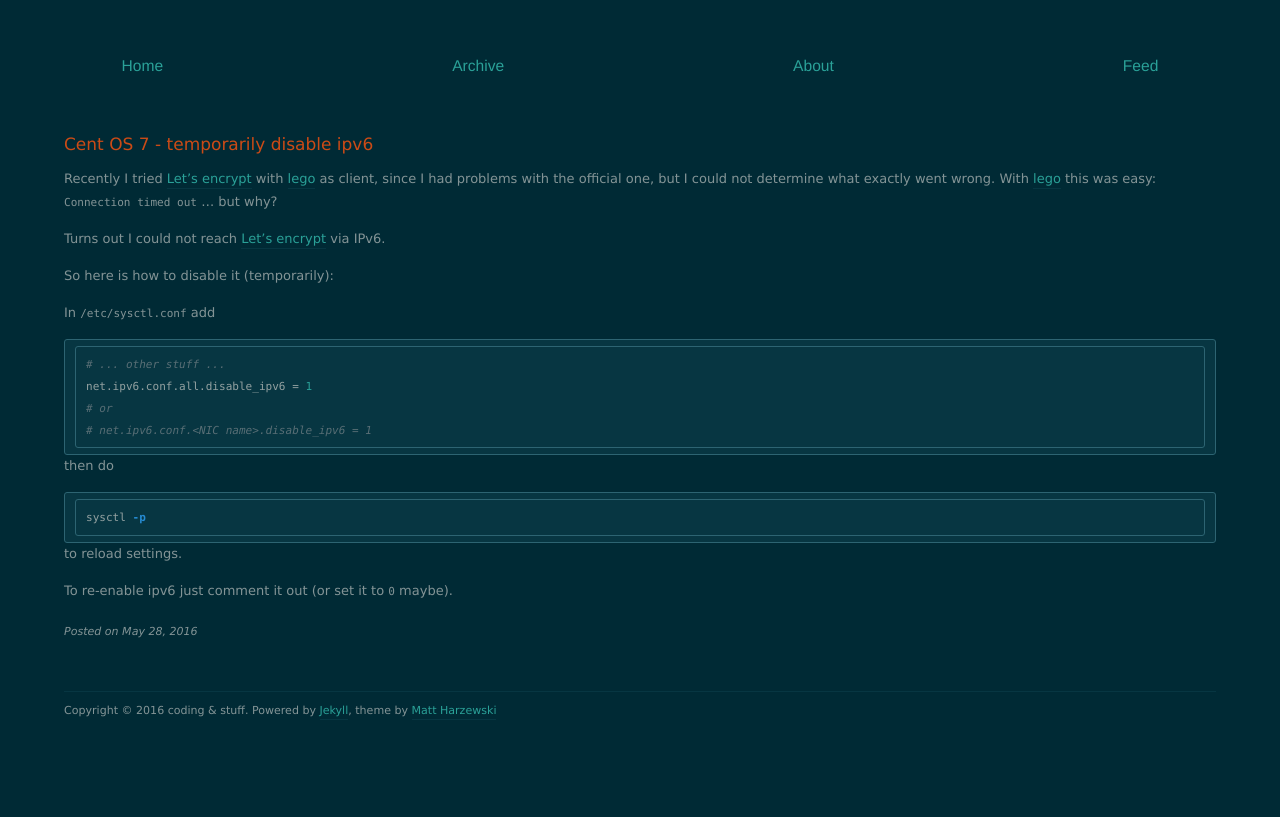
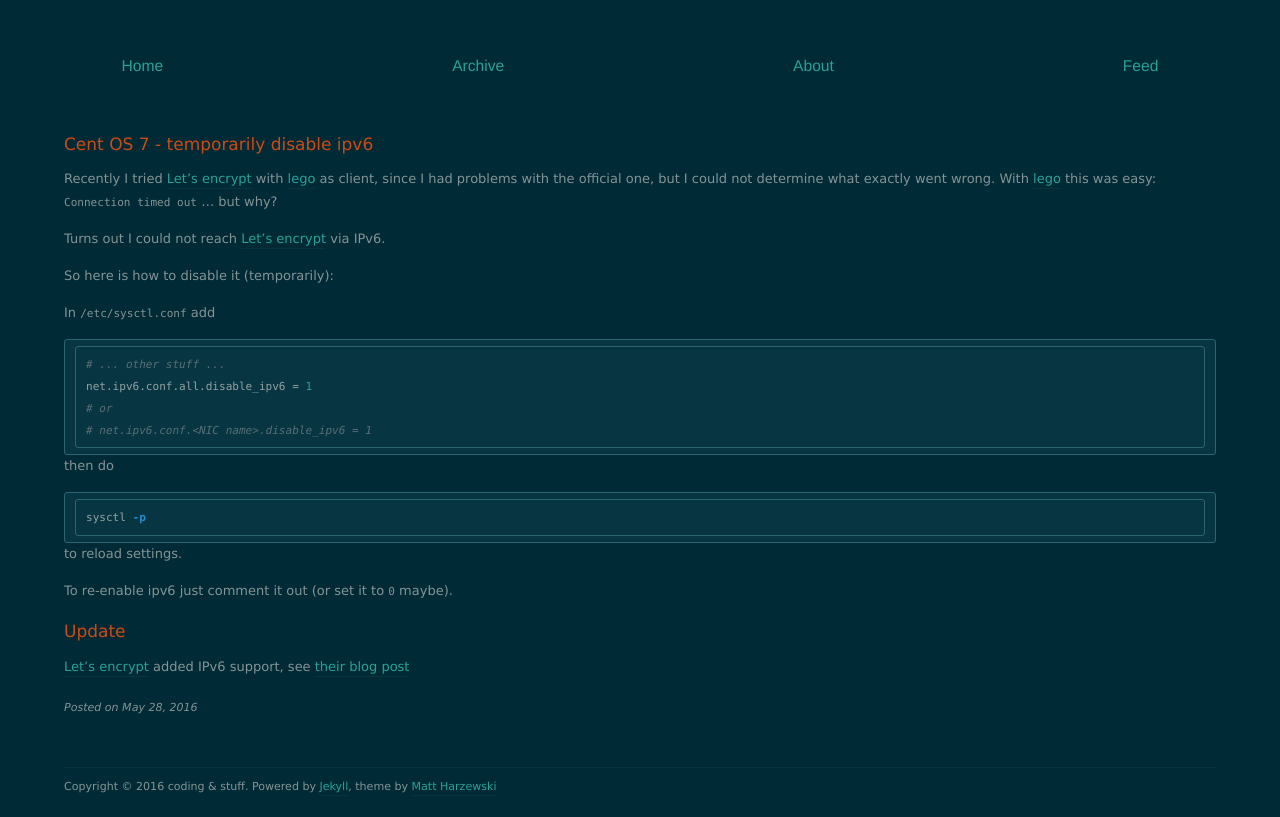
Before and after one commit to grossjonas/grossjonas.github.com, a Jekyll site: the page built from _posts/2016-05-28-centos7_disable_ipv6.markdown, in a window 1280 px wide, cut to the strip 158-975 px from the top of the page. Built offline with Jekyll 4.4.1, drawn with Linux system fonts in a browser that asks for light colours; before the commit the page ends 900 px from its top, so only the background shows below that.

Commit message:
update about let's encrypt and ipv6

```diff
--- a/_posts/2016-05-28-centos7_disable_ipv6.markdown
+++ b/_posts/2016-05-28-centos7_disable_ipv6.markdown
@@ -28,3 +28,7 @@ sysctl -p
 to reload settings.
 
 To re-enable ipv6 just comment it out (or set it to `0` maybe).
+
+# Update
+
+[Let's encrypt](https://letsencrypt.org/) added IPv6 support, see [their blog post](https://letsencrypt.org/2016/07/26/full-ipv6-support.html)
```
